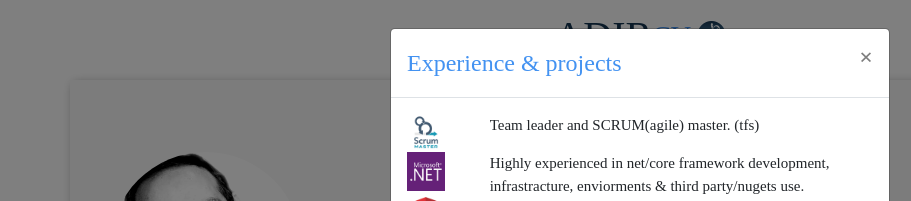
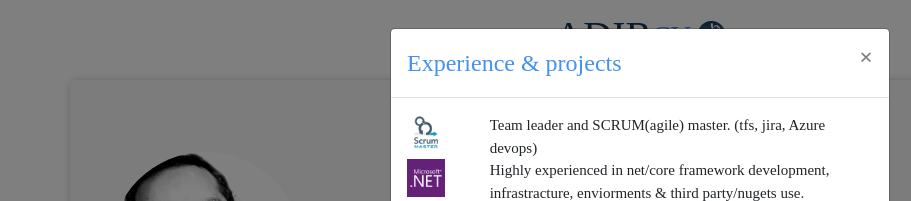
Before and after one commit to adirel/adirel.github.io, a plain HTML site: page index.html in a window 1280 px wide. Both pictures are taken after a click on the link 761 px from the left and 130 px from the top of the page. Shown: the top 201 px of the page, 0-911 px from the left. Drawn offline with nearby package versions, Linux system fonts and the light colour scheme; a web font is replaced by a local one.

Commit message:
Update index.html

```diff
--- a/index.html
+++ b/index.html
@@ -251,7 +251,7 @@
                 <img class="avatar-prof" src="img/scrum.png" data-toggle="tooltip" data-placement="bottom" title="5 years experience" aria-hidden="true">
             </div>
             <div class="col-10">
-              Team leader and SCRUM(agile) master. (tfs)
+              Team leader and SCRUM(agile) master. (tfs, jira, Azure devops)
             </div>
           </div>
           <div class="row">
```
